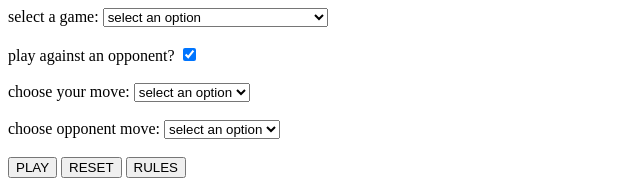
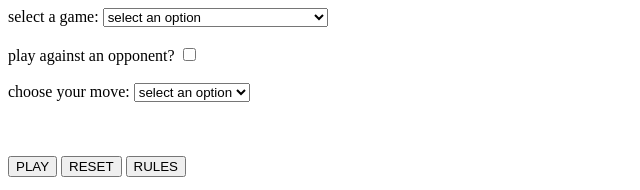
Before and after one commit to comp426-2023-spring/e02-clin20, a website: page public/index.html in a window 1280 px wide. Shown: the whole page, without its empty margins (0-640 px from the left). Drawn offline with Linux system fonts and the light colour scheme.

Commit message:
Remove opponent defaulting to checked

```diff
--- a/public/index.html
+++ b/public/index.html
@@ -19,7 +19,7 @@
         <br>
 
         <label>play against an opponent?</label>
-        <input type="Checkbox" name="opponent" id="opponent" checked onchange="opponent_select()">
+        <input type="Checkbox" name="opponent" id="opponent" onchange="opponent_select()">
 
         <br>
         <br>
@@ -37,8 +37,8 @@
         <br>
         <br>
 
-        <label for="opp_choice" id="opp_label">choose opponent move:</label>
-        <select name="opp_choice" id="opp_choice">
+        <label for="opp_choice" id="opp_label" hidden>choose opponent move:</label>
+        <select name="opp_choice" id="opp_choice" hidden>
             <option disabled selected value>select an option</option>
             <option value="rock" id="rocko">rock</option>
             <option value="paper" id="papero">paper</option>
```
